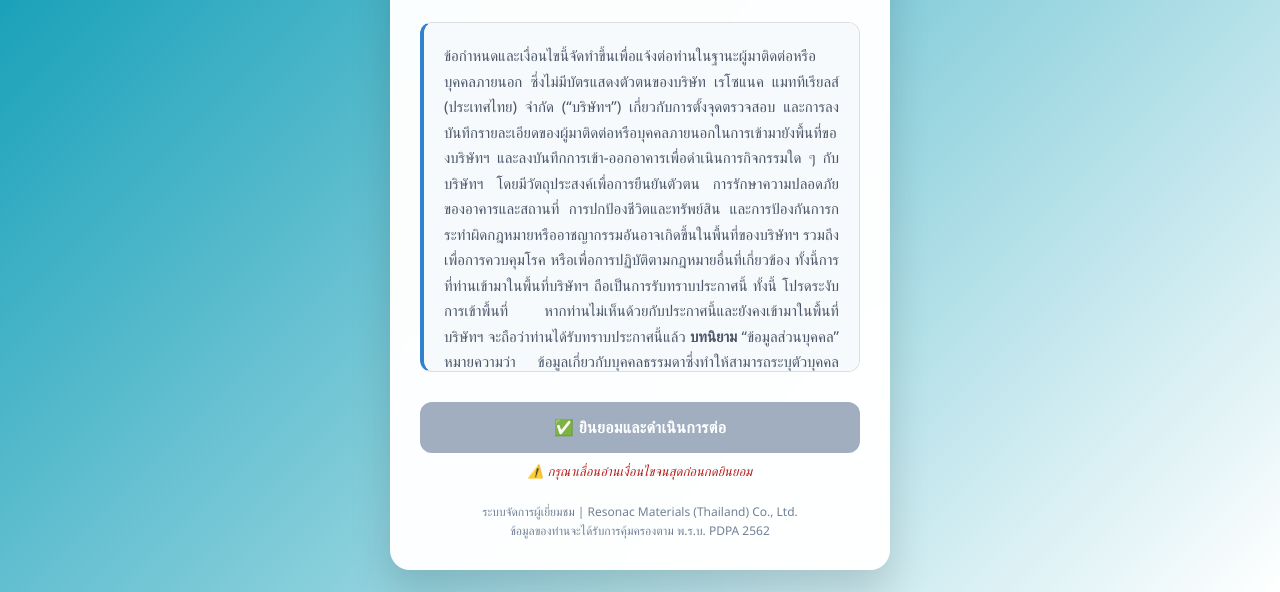
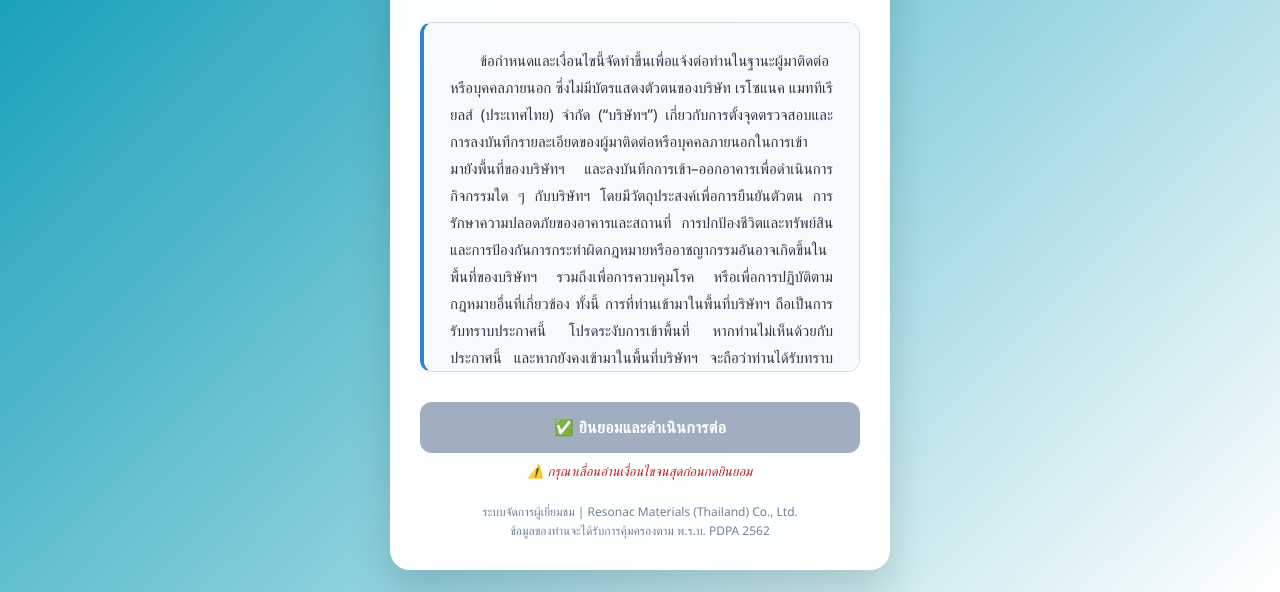
Before and after one commit to NickLP-RMT/VisitorTrackSystem, a plain HTML site: page welcome.html in a window 1280 px wide. Shown: the part 208-800 px from the top of the page. Drawn offline with Linux system fonts and the light colour scheme.

Commit message:
Update welcome.html

```diff
--- a/welcome.html
+++ b/welcome.html
@@ -77,18 +77,42 @@
 
 .content-text {
   font-size: 15px;
-      color: #4a5568;
-      line-height: 1.7;
+  color: #2d3748;
+  line-height: 1.8;
   margin-bottom: 30px;
   text-align: justify;
   background: #f7fafc;
-      padding: 20px;
+  padding: 24px 26px;
   border-radius: 12px;
   border: 1px solid #ddd;
   border-left: 4px solid #3182ce;
   max-height: 350px;
   overflow-y: auto;
+  white-space: normal;
 }
+
+.content-text p {
+  text-indent: 2em; /* ย่อหน้า */
+  margin-bottom: 10px;
+}
+
+.content-text b {
+  display: block;
+  margin-top: 14px;
+  margin-bottom: 6px;
+  color: #1a365d;
+  font-size: 16px;
+}
+
+.content-text ul {
+  margin-left: 30px;
+  margin-bottom: 10px;
+}
+
+.content-text li {
+  margin-bottom: 4px;
+}
+
 
     .consent-button {
       width: 100%;
@@ -157,67 +181,75 @@
     <h1 class="main-title">ข้อกำหนดและเงื่อนไข</h1>
 
 <div class="content-text" id="terms">
-ข้อกำหนดและเงื่อนไขนี้จัดทำขึ้นเพื่อแจ้งต่อท่านในฐานะผู้มาติดต่อหรือบุคคลภายนอก ซึ่งไม่มีบัตรแสดงตัวตนของบริษัท เรโซแนค แมททีเรียลส์ (ประเทศไทย) จำกัด (“บริษัทฯ”) เกี่ยวกับการตั้งจุดตรวจสอบ และการลงบันทึกรายละเอียดของผู้มาติดต่อหรือบุคคลภายนอกในการเข้ามายังพื้นที่ของบริษัทฯ และลงบันทึกการเข้า-ออกอาคารเพื่อดำเนินการกิจกรรมใด ๆ กับบริษัทฯ โดยมีวัตถุประสงค์เพื่อการยืนยันตัวตน การรักษาความปลอดภัยของอาคารและสถานที่ การปกป้องชีวิตและทรัพย์สิน และการป้องกันการกระทำผิดกฎหมายหรืออาชญากรรมอันอาจเกิดขึ้นในพื้นที่ของบริษัทฯ รวมถึงเพื่อการควบคุมโรค หรือเพื่อการปฏิบัติตามกฎหมายอื่นที่เกี่ยวข้อง ทั้งนี้การที่ท่านเข้ามาในพื้นที่บริษัทฯ ถือเป็นการรับทราบประกาศนี้ ทั้งนี้ โปรดระงับการเข้าพื้นที่ หากท่านไม่เห็นด้วยกับประกาศนี้และยังคงเข้ามาในพื้นที่บริษัทฯ จะถือว่าท่านได้รับทราบประกาศนี้แล้ว
+  <p>ข้อกำหนดและเงื่อนไขนี้จัดทำขึ้นเพื่อแจ้งต่อท่านในฐานะผู้มาติดต่อหรือบุคคลภายนอก ซึ่งไม่มีบัตรแสดงตัวตนของบริษัท เรโซแนค แมททีเรียลส์ (ประเทศไทย) จำกัด (“บริษัทฯ”) เกี่ยวกับการตั้งจุดตรวจสอบและการลงบันทึกรายละเอียดของผู้มาติดต่อหรือบุคคลภายนอกในการเข้ามายังพื้นที่ของบริษัทฯ และลงบันทึกการเข้า–ออกอาคารเพื่อดำเนินการกิจกรรมใด ๆ กับบริษัทฯ โดยมีวัตถุประสงค์เพื่อการยืนยันตัวตน การรักษาความปลอดภัยของอาคารและสถานที่ การปกป้องชีวิตและทรัพย์สิน และการป้องกันการกระทำผิดกฎหมายหรืออาชญากรรมอันอาจเกิดขึ้นในพื้นที่ของบริษัทฯ รวมถึงเพื่อการควบคุมโรค หรือเพื่อการปฏิบัติตามกฎหมายอื่นที่เกี่ยวข้อง ทั้งนี้ การที่ท่านเข้ามาในพื้นที่บริษัทฯ ถือเป็นการรับทราบประกาศนี้ โปรดระงับการเข้าพื้นที่ หากท่านไม่เห็นด้วยกับประกาศนี้ และหากยังคงเข้ามาในพื้นที่บริษัทฯ จะถือว่าท่านได้รับทราบประกาศนี้แล้ว</p>
 
   <b>บทนิยาม</b>
-“ข้อมูลส่วนบุคคล” หมายความว่า ข้อมูลเกี่ยวกับบุคคลธรรมดาซึ่งทำให้สามารถระบุตัวบุคคลนั้นได้ ไม่ว่าทางตรงหรือทางอ้อม แต่ไม่รวมถึงข้อมูลของผู้ถึงแก่กรรมโดยเฉพาะ
-“การประมวลผลข้อมูลส่วนบุคคล” หมายความว่า การเก็บรวบรวม ใช้ หรือเปิดเผยข้อมูลส่วนบุคคล
-“ผู้มาติดต่อ” หมายความว่า บุคคลผู้มีกิจธุระกับบริษัทฯ ผู้บริหารหรือผู้ปฏิบัติงานในบริษัทฯ และมีความจำเป็นต้องเข้ามายังพื้นที่ของบริษัทฯ
-
-บริษัทฯ ประมวลผลข้อมูลส่วนบุคคลของผู้มาติดต่อหรือบุคคลภายนอก ซึ่งไม่มีบัตรแสดงตัวตนของบริษัทฯ ดังต่อไปนี้
+  <p>“ข้อมูลส่วนบุคคล” หมายความว่า ข้อมูลเกี่ยวกับบุคคลธรรมดาซึ่งทำให้สามารถระบุตัวบุคคลนั้นได้ ไม่ว่าทางตรงหรือทางอ้อม แต่ไม่รวมถึงข้อมูลของผู้ถึงแก่กรรมโดยเฉพาะ</p>
+  <p>“การประมวลผลข้อมูลส่วนบุคคล” หมายความว่า การเก็บรวบรวม ใช้ หรือเปิดเผยข้อมูลส่วนบุคคล</p>
+  <p>“ผู้มาติดต่อ” หมายความว่า บุคคลผู้มีกิจธุระกับบริษัทฯ ผู้บริหารหรือผู้ปฏิบัติงานในบริษัทฯ และมีความจำเป็นต้องเข้ามายังพื้นที่ของบริษัทฯ</p>
 
   <b>1. ข้อมูลส่วนบุคคลทั่วไปที่เก็บรวบรวมโดยบริษัท เรโซแนค แมททีเรียลส์ (ประเทศไทย) จำกัด</b>
-บริษัทฯ ในฐานะเจ้าของพื้นที่มีสิทธิในการเก็บรวบรวม ใช้ เปิดเผย โอนและประมวลผลข้อมูลส่วนบุคคลทั่วไป (“ข้อมูลส่วนบุคคลทั่วไป”) ของท่าน ดังต่อไปนี้
-• ชื่อ นามสกุล
-• ภาพถ่าย
-• หมายเลขติดต่อ
-• บัตรประจำตัวประชาชน ใบขับขี่
-• เหตุผลของการเข้ามาติดต่อ
-• บันทึกกล้องโทรทัศน์วงจรปิดและข้อมูลอื่นๆ ที่ได้รับมาจากสื่ออิเล็กทรอนิกส์ เช่น บันทึกข้อมูลการติดต่อ เป็นต้น
+  <p>บริษัทฯ ในฐานะเจ้าของพื้นที่ มีสิทธิในการเก็บรวบรวม ใช้ เปิดเผย โอน และประมวลผลข้อมูลส่วนบุคคลทั่วไป (“ข้อมูลส่วนบุคคลทั่วไป”) ของท่าน ดังต่อไปนี้:</p>
+  <ul>
+    <li>ชื่อ–นามสกุล</li>
+    <li>ภาพถ่าย</li>
+    <li>หมายเลขติดต่อ</li>
+    <li>บัตรประจำตัวประชาชน หรือใบขับขี่</li>
+    <li>เหตุผลของการเข้ามาติดต่อ</li>
+    <li>บันทึกกล้องโทรทัศน์วงจรปิด และข้อมูลอื่น ๆ ที่ได้รับจากสื่ออิเล็กทรอนิกส์ เช่น บันทึกข้อมูลการติดต่อ</li>
+  </ul>
 
   <b>2. วัตถุประสงค์ในการประมวลผลข้อมูลส่วนบุคคลทั่วไป</b>
-บริษัทฯ จะเก็บรวบรวม ใช้ เปิดเผย โอนและประมวลผลข้อมูลส่วนบุคคลทั่วไปของท่านเพื่อวัตถุประสงค์ดังต่อไปนี้
-• เพื่อใช้เป็นข้อมูลในการยืนยันตัวตันสำหรับเข้าในพื้นที่ของบริษัทฯ
-• เพื่อรักษาความปลอดภัยและบริหารจัดการการเข้าพื้นที่ เช่น การยืนยันตัวตน หรือการสนับสนุนการทำงานของหน่วยงานที่เกี่ยวข้อง
-• เพื่อยืนยันตัวตนและอนุญาตการเข้า-ออก: เป็นการตรวจสอบว่าใครเป็นผู้ที่ได้รับอนุญาตให้เข้ามาในพื้นที่ขององค์กร
-• เพื่อปกป้องทรัพย์สินและป้องกันอาชญากรรม: การบันทึกข้อมูลจะช่วยป้องกันความเสียหาย การรบกวน หรือการกระทำผิดกฎหมาย
-• เพื่อการปฏิบัติตามกฎหมายและกระบวนการทางกฎหมาย: สนับสนุนการทำงานของหน่วยงานที่บังคับใช้กฎหมาย รวมถึงกระบวนการสอบสวน การร้องทุกข์ หรือการดำเนินคดีแพ่ง
-• เพื่อบริหารจัดการภายในองค์กร: ช่วยให้องค์กรสามารถจัดการ ตรวจสอบ และวิเคราะห์ข้อมูล เพื่อปรับปรุงการดำเนินงานและบริการให้ดีขึ้น
+  <p>บริษัทฯ จะเก็บรวบรวม ใช้ เปิดเผย โอน และประมวลผลข้อมูลส่วนบุคคลทั่วไปของท่านเพื่อวัตถุประสงค์ดังต่อไปนี้:</p>
+  <ul>
+    <li>เพื่อใช้เป็นข้อมูลในการยืนยันตัวตนสำหรับการเข้าพื้นที่ของบริษัทฯ</li>
+    <li>เพื่อรักษาความปลอดภัยและบริหารจัดการการเข้าพื้นที่ เช่น การยืนยันตัวตน หรือการสนับสนุนการทำงานของหน่วยงานที่เกี่ยวข้อง</li>
+    <li>เพื่อยืนยันตัวตนและอนุญาตการเข้า–ออกพื้นที่</li>
+    <li>เพื่อปกป้องทรัพย์สินและป้องกันอาชญากรรม</li>
+    <li>เพื่อการปฏิบัติตามกฎหมายและกระบวนการทางกฎหมาย เช่น การสอบสวน การร้องทุกข์ หรือการดำเนินคดีแพ่ง</li>
+    <li>เพื่อบริหารจัดการภายในองค์กร และปรับปรุงประสิทธิภาพในการดำเนินงาน</li>
+  </ul>
 
   <b>3. ผลกระทบจากการที่บริษัทฯ ไม่ได้รับข้อมูลส่วนบุคคลทั่วไปของผู้เข้ามาติดต่อ</b>
-หากบริษัทฯ ไม่ได้รับข้อมูลส่วนบุคคลทั่วไปที่ได้ระบุไว้ข้างต้น บริษัทฯ จะไม่สามารถดำเนินการต่างๆ ทั้งปวง เพื่อบรรลุวัตถุประสงค์ดังที่กล่าวมาข้างต้นได้ รวมทั้งจะไม่สามารถจัดการหรือให้สิทธิในการเข้าพื้นที่
+  <p>หากบริษัทฯ ไม่ได้รับข้อมูลส่วนบุคคลทั่วไปที่ได้ระบุไว้ข้างต้น บริษัทฯ จะไม่สามารถดำเนินการต่าง ๆ เพื่อบรรลุวัตถุประสงค์ดังกล่าวได้ รวมถึงจะไม่สามารถอนุญาตให้เข้าพื้นที่ของบริษัทฯ ได้</p>
 
   <b>4. การเปิดเผยหรือโอนให้แก่บุคคลภายนอก</b>
-บริษัทฯ จะเก็บรักษาข้อมูลส่วนบุคคลทั่วไปของท่านไว้เป็นความลับอย่างเคร่งครัด และจะไม่เปิดเผยข้อมูลนั้นแก่บุคคลภายนอก เว้นแต่บริษัทฯ มีความจำเป็นในการดำเนินการเพื่อให้บรรลุวัตถุประสงค์ซึ่งเกี่ยวข้องตามที่กล่าวมาข้างต้น หรือเพื่อดำเนินการตามคำสั่งใดๆ ของเจ้าหน้าที่ผู้มีอำนาจ
-บริษัทฯ อาจเปิดเผยหรือโอนข้อมูลส่วนบุคคลทั่วไปของท่านแก่บุคคลภายนอกในกรณีดังต่อไปนี้
-• ในกรณีที่ต้องมีการเปิดเผยหรือโอนข้อมูลดังกล่าวตามที่กฎหมายกำหนดหรือเพื่อปฏิบัติตามคำสั่งจากเจ้าหน้าที่ผู้มีอำนาจ
-• ในกรณีที่จำเป็นต้องมีการเปิดเผยหรือโอนข้อมูลเพื่อหรือที่เกี่ยวข้องกับการดำเนินกระบวนการใดๆ ทางกฎหมายที่บริษัทฯ เป็นคู่กรณี หรือโดยประการอื่นเพื่อการก่อตั้ง การใช้ หรือปกป้องสิทธิตามกฎหมายของบริษัทฯ
-• ในกรณีที่บริษัทฯ เชื่อว่าการเปิดเผยหรือโอนข้อมูลนั้นจำเป็นเพื่อป้องกันอันตราย หรือความเสียหายทางการเงิน หรือเกี่ยวข้องกับการสอบสวนการประพฤติมิชอบหรือการกระทำผิดทางอาญาไม่ว่าจะเป็นที่ต้องสงสัยหรือที่เกิดขึ้นจริงก็ตาม และ/หรือ
-• ในกรณีที่บริษัทฯ ขายหรือโอนธุรกิจหรือทรัพย์สิน ไม่ว่าจะทั้งหมดหรือเพียงบางส่วน และไม่ว่าจะด้วยวิธีการใดๆ รวมถึง การควบรวมและการซื้อกิจการ การปรับโครงสร้างกิจการ การแยกกิจการ การเลิกกิจการ หรือการชำระบัญชี
+  <p>บริษัทฯ จะเก็บรักษาข้อมูลส่วนบุคคลทั่วไปของท่านไว้เป็นความลับ และจะไม่เปิดเผยแก่บุคคลภายนอก เว้นแต่มีความจำเป็นตามวัตถุประสงค์ดังต่อไปนี้:</p>
+  <ul>
+    <li>เพื่อปฏิบัติตามกฎหมาย หรือคำสั่งจากเจ้าหน้าที่ผู้มีอำนาจ</li>
+    <li>เพื่อดำเนินกระบวนการทางกฎหมายที่บริษัทฯ เป็นคู่กรณี หรือเพื่อการก่อตั้ง/ปกป้องสิทธิตามกฎหมาย</li>
+    <li>เพื่อป้องกันอันตรายหรือความเสียหายทางการเงิน รวมถึงกรณีที่เกี่ยวข้องกับการสอบสวนการกระทำผิด</li>
+    <li>ในกรณีการขายหรือโอนธุรกิจของบริษัทฯ เช่น การควบรวม กิจการ หรือการเลิกกิจการ</li>
+  </ul>
 
-บริษัทฯ อาจมีการเปิดเผยหรือโอนข้อมูลส่วนบุคคลทั่วไปของท่านให้กับบุคคลภายนอก ซึ่งอาจรวมถึงบุคคลดังต่อไปนี้
-• บริษัทในกลุ่มหรือบริษัทในเครือ
-• โรงพยาบาล
-• ผู้ให้บริการ หรือคู่ค้า
-• หน่วยงานของรัฐ (เช่น กรมสวัสดิการและคุ้มครองแรงงาน สำนักงานประกันสังคม) และ/หรือ
-• บุคคลอื่นตามที่กฎหมายกำหนดหรือตามคำสั่งศาล
+  <p>บริษัทฯ อาจเปิดเผยหรือโอนข้อมูลส่วนบุคคลของท่านให้กับ:</p>
+  <ul>
+    <li>บริษัทในเครือหรือกลุ่มบริษัท</li>
+    <li>โรงพยาบาล</li>
+    <li>ผู้ให้บริการหรือคู่ค้าทางธุรกิจ</li>
+    <li>หน่วยงานของรัฐ (เช่น กรมสวัสดิการและคุ้มครองแรงงาน, สำนักงานประกันสังคม)</li>
+    <li>บุคคลอื่นตามที่กฎหมายกำหนด</li>
+  </ul>
 
-ในกรณีที่บริษัทฯ มีการโอนข้อมูลส่วนบุคคลทั่วไปออกนอกประเทศไทย บริษัทฯ จะปฏิบัติตามพระราชบัญญัติคุ้มครองข้อมูลส่วนบุคคล พ.ศ. 2562 (“พ.ร.บ.คุ้มครองข้อมูลส่วนบุคคล”) รวมถึงแต่ไม่จำกัดเพียงกฎกระทรวง ประกาศ การตีความ หรือระเบียบอื่นๆ ที่ออกภายใต้ พ.ร.บ.คุ้มครองข้อมูลส่วนบุคคล
+  <p>ในกรณีที่มีการโอนข้อมูลส่วนบุคคลออกนอกประเทศไทย บริษัทฯ จะปฏิบัติตามพระราชบัญญัติคุ้มครองข้อมูลส่วนบุคคล พ.ศ. 2562 รวมถึงกฎกระทรวงและประกาศอื่น ๆ ที่เกี่ยวข้อง</p>
 
   <b>5. ระยะเวลาการเก็บรักษาข้อมูล</b>
-บริษัทฯ จะเก็บรักษาข้อมูลส่วนบุคคลทั่วไปของท่านไว้เป็นระยะเวลา 10 ปี หลังจากภาระผูกพันภายใต้การทำงานที่ท่านมีอยู่กับบริษัทฯ สิ้นสุดลง และบริษัทฯ จะทำลายข้อมูลทันทีที่พ้นระยะเวลาการเก็บรักษาข้อมูล อนึ่ง บริษัทฯ ขอรับรองว่าจะเก็บข้อมูลส่วนบุคคลทั่วไปของท่านไว้ในที่ปลอดภัย ซึ่งเฉพาะผู้ที่ได้รับอนุญาตเท่านั้นจึงจะสามารถเข้าถึงข้อมูลได้
+  <p>บริษัทฯ จะเก็บรักษาข้อมูลส่วนบุคคลทั่วไปของท่านไว้เป็นระยะเวลา 10 ปี หลังจากสิ้นสุดภาระผูกพันที่เกี่ยวข้องกับบริษัทฯ และจะดำเนินการทำลายข้อมูลเมื่อครบกำหนด โดยจะเก็บรักษาข้อมูลในระบบที่ปลอดภัยและเข้าถึงได้เฉพาะผู้ที่ได้รับอนุญาตเท่านั้น</p>
 
-<b>6. สิทธิของท่านภายใต้ พ.ร.บ.คุ้มครองข้อมูลส่วนบุคคล</b>
-ให้เป็นไปตามพระราชบัญญัติคุ้มครองข้อมูลส่วนบุคคล พ.ศ. 2562 (“พ.ร.บ.คุ้มครองข้อมูลส่วนบุคคล”)
+  <b>6. สิทธิของท่านภายใต้พระราชบัญญัติคุ้มครองข้อมูลส่วนบุคคล</b>
+  <p>สิทธิของท่านเป็นไปตามที่ระบุในพระราชบัญญัติคุ้มครองข้อมูลส่วนบุคคล พ.ศ. 2562</p>
 
   <b>7. ช่องทางการติดต่อ</b>
-ผู้ควบคุมข้อมูลส่วนบุคคล
-ชื่อ : บริษัท เรโซแนค แมททีเรียลส์ (ประเทศไทย) จำกัด
-สถานที่ติดต่อ : 1/1 ถ. สุวินทวงศ์ ตำบลศาลาแดง อำเภอบางน้ำเปรี้ยว ฉะเชิงเทรา 24150
-โทร : 0-3808-0230-57
+  <p>
+    ผู้ควบคุมข้อมูลส่วนบุคคล<br>
+    ชื่อ : บริษัท เรโซแนค แมททีเรียลส์ (ประเทศไทย) จำกัด<br>
+    ที่อยู่ : 1/1 ถ.สุวินทวงศ์ ตำบลศาลาแดง อำเภอบางน้ำเปรี้ยว จังหวัดฉะเชิงเทรา 24150<br>
+    โทรศัพท์ : 0-3808-0230-57
+  </p>
 
-<b>ข้าพเจ้าได้อ่านและเข้าใจในรายละเอียดข้างต้น</b> เกี่ยวกับการเก็บรวบรวม ใช้ เปิดเผย โอน และประมวลผลข้อมูลส่วนบุคคลทั่วไปของข้าพเจ้า และได้ทราบถึงสิทธิต่างๆ ที่ข้าพเจ้ามีภายใต้ พ.ร.บ.คุ้มครองข้อมูลส่วนบุคคล และกฎหมายอื่นๆ ที่เกี่ยวข้อง
+  <p><b>ข้าพเจ้าได้อ่านและเข้าใจในรายละเอียดข้างต้น</b> เกี่ยวกับการเก็บรวบรวม ใช้ เปิดเผย โอน และประมวลผลข้อมูลส่วนบุคคลทั่วไปของข้าพเจ้า และทราบถึงสิทธิต่าง ๆ ที่มีภายใต้พระราชบัญญัติคุ้มครองข้อมูลส่วนบุคคล พ.ศ. 2562 และกฎหมายอื่นที่เกี่ยวข้อง</p>
 </div>
+
 
        <button id="consentBtn" class="consent-button" onclick="goToForm()" disabled>
       ✅ ยินยอมและดำเนินการต่อ
```
Lines whose indentation alone changed are shown as unchanged.
